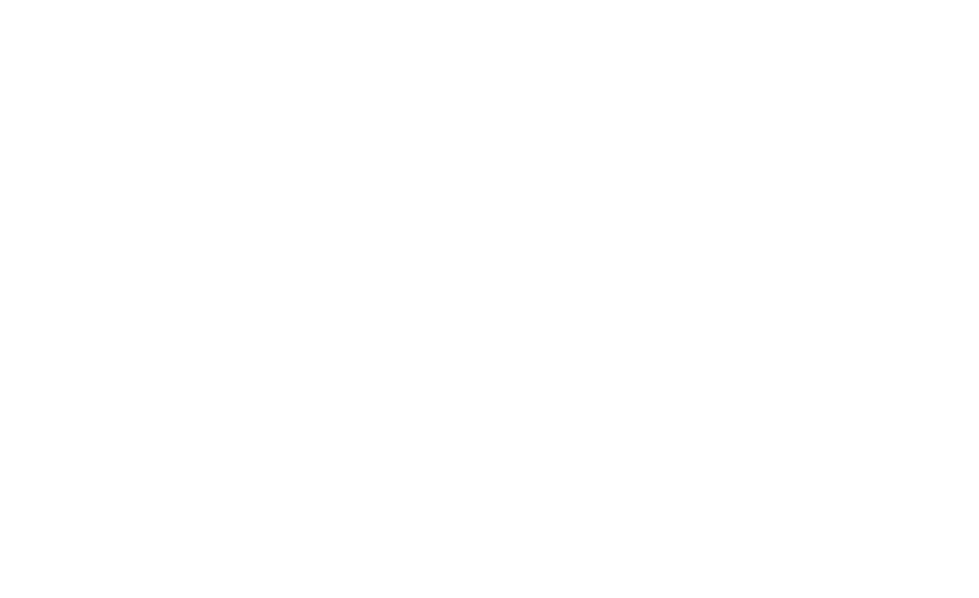
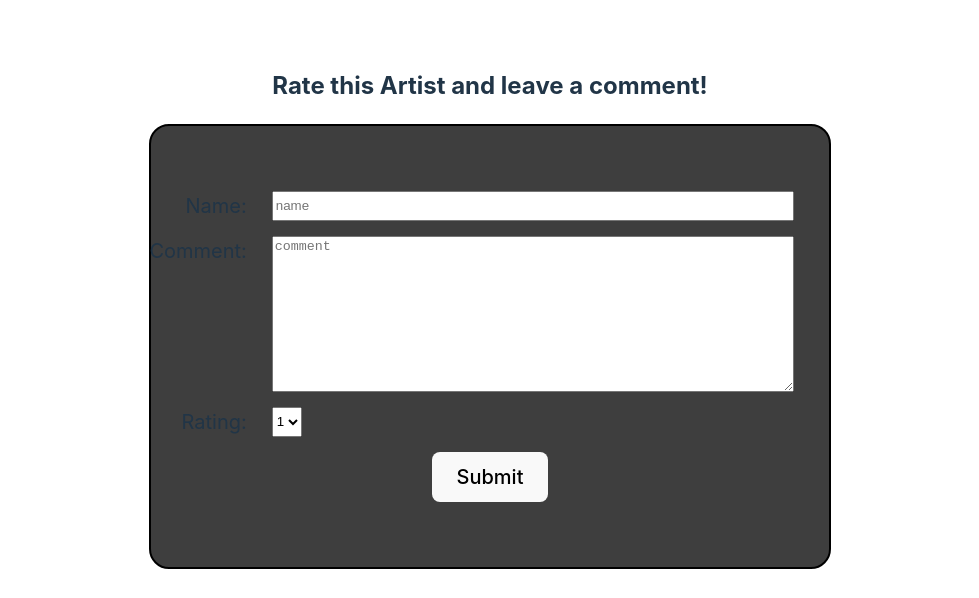
Before and after one commit to mithurssan/react_music_app, a React (Vite) app: page / in a window 1280 px wide. Shown: the part 1619-2217 px from the top of the page, without its empty margins (150-1129 px from the left). Before the commit the page ends 1649 px from the top, so only its background shows below. Built offline with nearby package versions, Linux system fonts and the light colour scheme.

Commit message:
add a controlled form

```diff
--- a/src/App.css
+++ b/src/App.css
@@ -58,3 +58,39 @@
 .song-liked {
   background: brown;
 }
+
+.form-container {
+  margin-top: 50px;
+  display: flex;
+  justify-content: center;
+  align-items: center;
+  flex-direction: column;
+}
+
+.form-container form {
+  width: 50%;
+  border: 2px solid black;
+  position: relative;
+  font-size: 20px;
+  background-color: #3e3e3e;
+  padding: 65px 35px;
+  border-radius: 20px;
+}
+
+.form-box {
+  width: 100%;
+  display: flex;
+  margin-bottom: 15px;
+}
+
+form label {
+  justify-content: end;
+  margin-right: 25px;
+  width: 10%;
+  display: flex;
+}
+
+.form-box input,
+.form-box textarea {
+  width: 600px;
+}
--- a/src/App.jsx
+++ b/src/App.jsx
@@ -1,4 +1,4 @@
-import { useState } from 'react'
+import { useState, useEffect } from 'react'
 import './App.css'
 import artist from './assets/artist'
 
@@ -47,16 +47,64 @@
   )
 }
 
+function UserSurveyForm() {
+  const [name, setName] = useState("");
+  const [comment, setComment] = useState("");
+  const [rating, setRating] = useState("");
+  const [userData, setUserData] = useState("");
+
+  const handleSubmit = (e) => {
+    e.preventDefault();
+    const data = { name, comment, rating };
+    setUserData([...userData, data])
+    alert("Submitted!");
+    setName("");
+    setComment("");
+    setRating("");
+  }
+
+  return (
+    <>
+      <div className="form-container">
+        <h2>Rate this Artist and leave a comment!</h2>
+        <form onSubmit={handleSubmit}>
+          <div className="form-box">
+            <label htmlFor="name">Name:</label>
+            <input type="text" name="name" placeholder="name" value={name} onChange={e => setName(e.target.value)} />
+          </div>
+          <div className="form-box">
+            <label htmlFor="comment">Comment:</label>
+            <textarea name="comment" placeholder="comment" rows="10" value={comment} onChange={e => setComment(e.target.value)} />
+          </div>
+          <div className="form-box">
+            <label htmlFor="selectedRating"> Rating:</label>
+            <select name="selectedRating" value={rating} onChange={e => setRating(e.target.value)}>
+              <option value="1">1</option>
+              <option value="2">2</option>
+              <option value="3">3</option>
+              <option value="4">4</option>
+              <option value="5">5</option>
+            </select>
+          </div>
+          <button type="submit">Submit</button>
+        </form>
+      </div>
+    </>
+  )
+
+}
+
 function App() {
   const songComponents = [];
   for (let i = 0; i < artist.music.length; i++) {
-    songComponents.push(<ArtistMusicDetails idx={i} />);
+    songComponents.push(<ArtistMusicDetails idx={i} key={i} />);
   }
 
   return (
     <>
       <ArtistDetails />
       {songComponents}
+      <UserSurveyForm />
     </>
   )
 }
```
